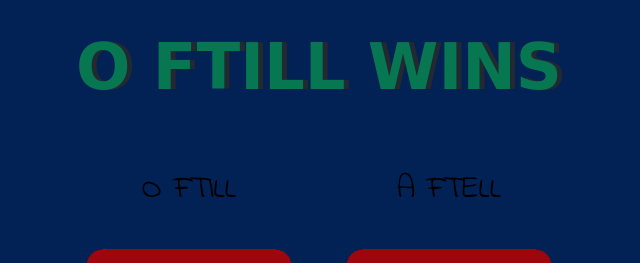
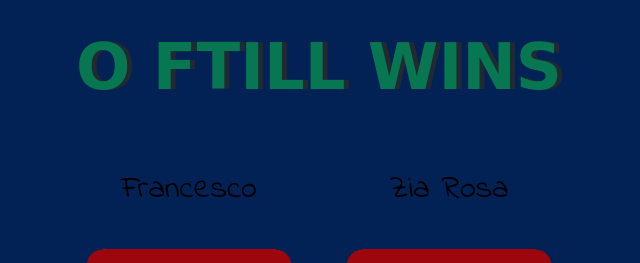
Before and after one commit to RaffaeleMassa/GiocoDadi, a plain HTML site: page index.html in a window 1280 px wide. Shown: the top 263 px of the page, without its empty margins (321-961 px from the left). Drawn offline with Linux system fonts and the light colour scheme; a web font is replaced by a local one.

Commit message:
Update index.html

```diff
--- a/index.html
+++ b/index.html
@@ -15,13 +15,13 @@
       <h1> Refresh</h1>
 
       <div class="dice">
-        <p>O FTILL</p>
+        <p>Francesco</p>
         <img class="img1" src="images/dice6.png">
 
       </div>
 
       <div class="dice">
-        <p>A FTELL</p>
+        <p>Zia Rosa</p>
         <img class="img2" src="images/dice6.png">
 
       </div>
```
